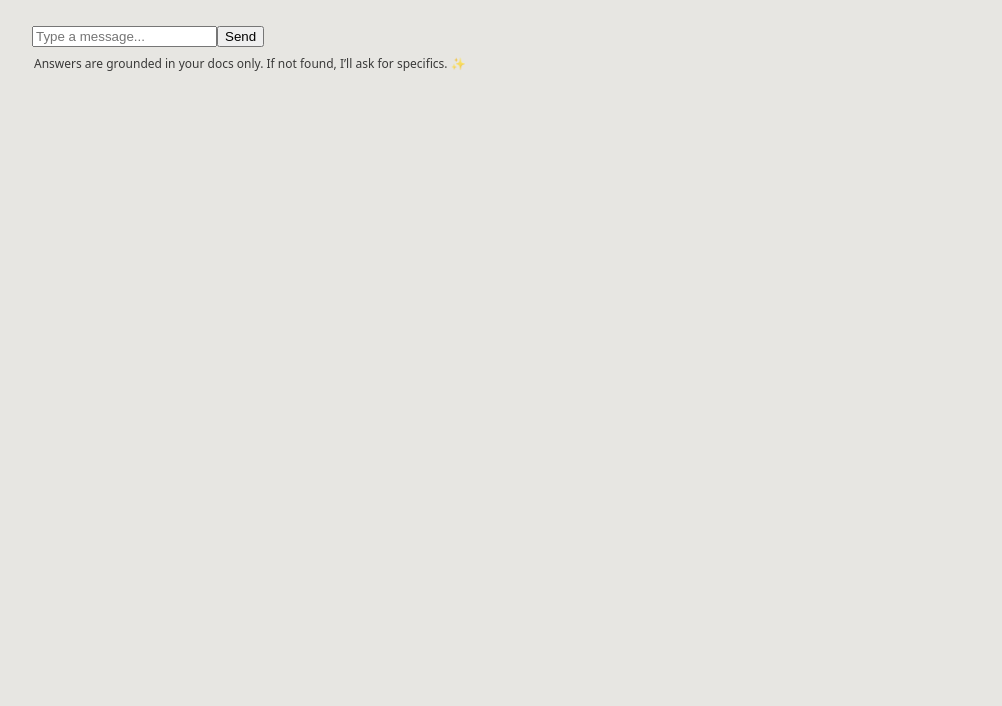
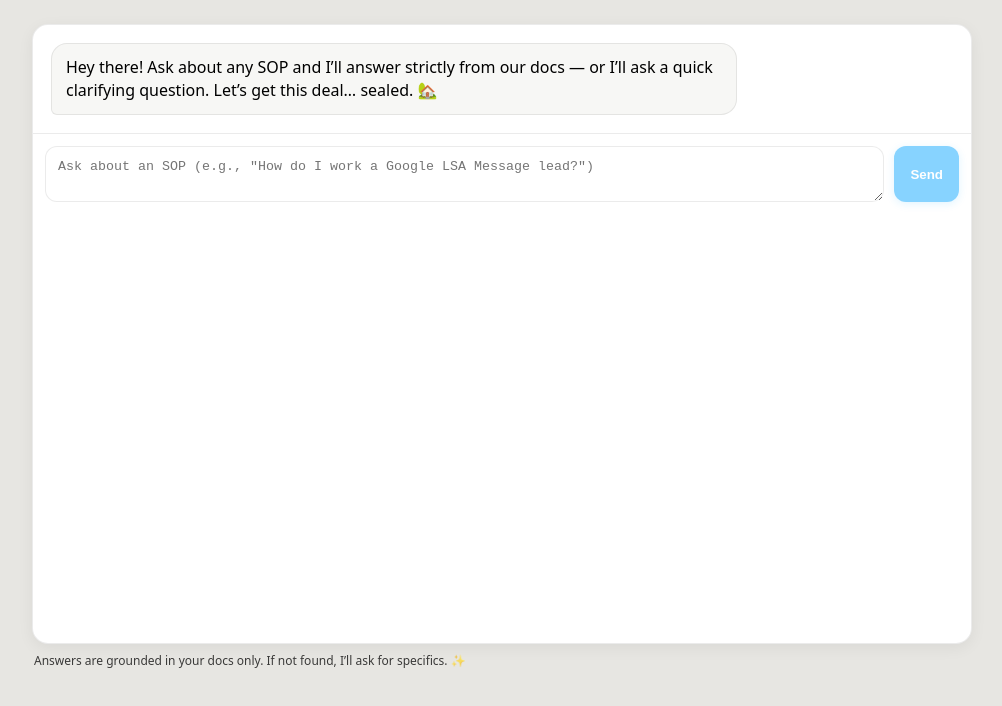
Before and after one commit to SJGadmin/slite-chat, a Next.js app: page / in a window 1280 px wide. Before the commit this address had no page. Shown: the top 706 px of the page, without its empty margins (138-1140 px from the left). Built offline with nearby package versions, Linux system fonts and the light colour scheme.

Commit message:
Update ChatUI.tsx

```diff
--- a/components/ChatUI.tsx
+++ b/components/ChatUI.tsx
@@ -1,76 +1,90 @@
 "use client";
 
-import React, { useState } from "react";
+import { useEffect, useRef, useState } from "react";
 
-interface Message {
-  sender: "user" | "assistant";
-  text: string;
-}
+type Msg = { role: "user" | "assistant"; content: string };
 
-const ChatUI: React.FC = () => {
-  const [messages, setMessages] = useState<Message[]>([]);
+export default function ChatUI() {
+  const [messages, setMessages] = useState<Msg[]>([
+    {
+      role: "assistant",
+      content:
+        "Hey there! Ask about any SOP and I’ll answer strictly from our docs — or I’ll ask a quick clarifying question. Let’s get this deal… sealed. 🏡",
+    },
+  ]);
   const [input, setInput] = useState("");
+  const [loading, setLoading] = useState(false);
+  const scroller = useRef<HTMLDivElement>(null);
 
-  const handleSend = () => {
-    if (input.trim() === "") return;
+  useEffect(() => {
+    scroller.current?.scrollTo({ top: 9e6, behavior: "smooth" });
+  }, [messages.length, loading]);
 
-    const newMessage: Message = { sender: "user", text: input };
-    setMessages((prev) => [...prev, newMessage]);
+  async function send() {
+    const q = input.trim();
+    if (!q || loading) return;
+
+    setMessages((prev) => [...prev, { role: "user", content: q }]);
     setInput("");
+    setLoading(true);
 
-    // placeholder bot reply
-    setTimeout(() => {
-      const botReply: Message = {
-        sender: "assistant",
-        text: "This is a bot reply.",
-      };
-      setMessages((prev) => [...prev, botReply]);
-    }, 1000);
-  };
+    try {
+      // Replace this with your real API call when you’re ready
+      // const res = await fetch("/api/chat", { ... });
+      // const data = await res.json();
+      // const answer = typeof data?.answer === "string" ? data.answer : "No answer";
+      const answer = "Got it! (placeholder reply)";
+
+      setMessages((prev) => [...prev, { role: "assistant", content: answer }]);
+    } catch {
+      setMessages((prev) => [
+        ...prev,
+        { role: "assistant", content: "⚠️ Error fetching answer." },
+      ]);
+    } finally {
+      setLoading(false);
+    }
+  }
 
   return (
-    <div className="flex flex-col h-screen max-w-2xl mx-auto border border-gray-300 rounded-lg shadow-lg">
-      {/* Messages */}
-      <div className="flex-1 p-4 overflow-y-auto bg-white">
-        {messages.map((msg, index) => (
+    <div className="chat-shell">
+      {/* scrollable transcript */}
+      <div className="transcript" ref={scroller}>
+        {messages.map((m, i) => (
           <div
-            key={index}
-            className={`flex mb-2 ${
-              msg.sender === "user" ? "justify-end" : "justify-start"
-            }`}
+            key={i}
+            className={`bubble ${m.role === "user" ? "user" : "assistant"}`}
           >
-            <div
-              className={`px-4 py-2 rounded-lg max-w-xs whitespace-pre-wrap ${
-                msg.sender === "user"
-                  ? "bg-blue-500 text-white rounded-br-none"
-                  : "bg-gray-200 text-gray-800 rounded-bl-none"
-              }`}
-            >
-              {msg.text}
-            </div>
+            {m.content}
           </div>
         ))}
+
+        {loading && (
+          <div className="typing">
+            <span className="dot" />
+            <span className="dot" />
+            <span className="dot" />
+          </div>
+        )}
       </div>
 
-      {/* Composer */}
-      <div className="p-4 border-t border-gray-300 bg-gray-50 flex items-center">
-        <input
-          type="text"
+      {/* bottom composer */}
+      <div className="composer">
+        <textarea
+          placeholder='Ask about an SOP (e.g., "How do I work a Google LSA Message lead?")'
           value={input}
           onChange={(e) => setInput(e.target.value)}
-          onKeyDown={(e) => e.key === "Enter" && handleSend()}
-          className="flex-1 border border-gray-300 rounded-lg px-4 py-2 focus:outline-none focus:ring-2 focus:ring-blue-500"
-          placeholder="Type a message..."
+          onKeyDown={(e) => {
+            if (e.key === "Enter" && !e.shiftKey) {
+              e.preventDefault();
+              send();
+            }
+          }}
         />
-        <button
-          onClick={handleSend}
-          className="ml-2 bg-blue-500 text-white px-4 py-2 rounded-lg hover:bg-blue-600 transition"
-        >
-          Send
+        <button className="btn" onClick={send} disabled={loading || !input.trim()}>
+          {loading ? "…" : "Send"}
         </button>
       </div>
     </div>
   );
-};
-
-export default ChatUI;
+}
```
